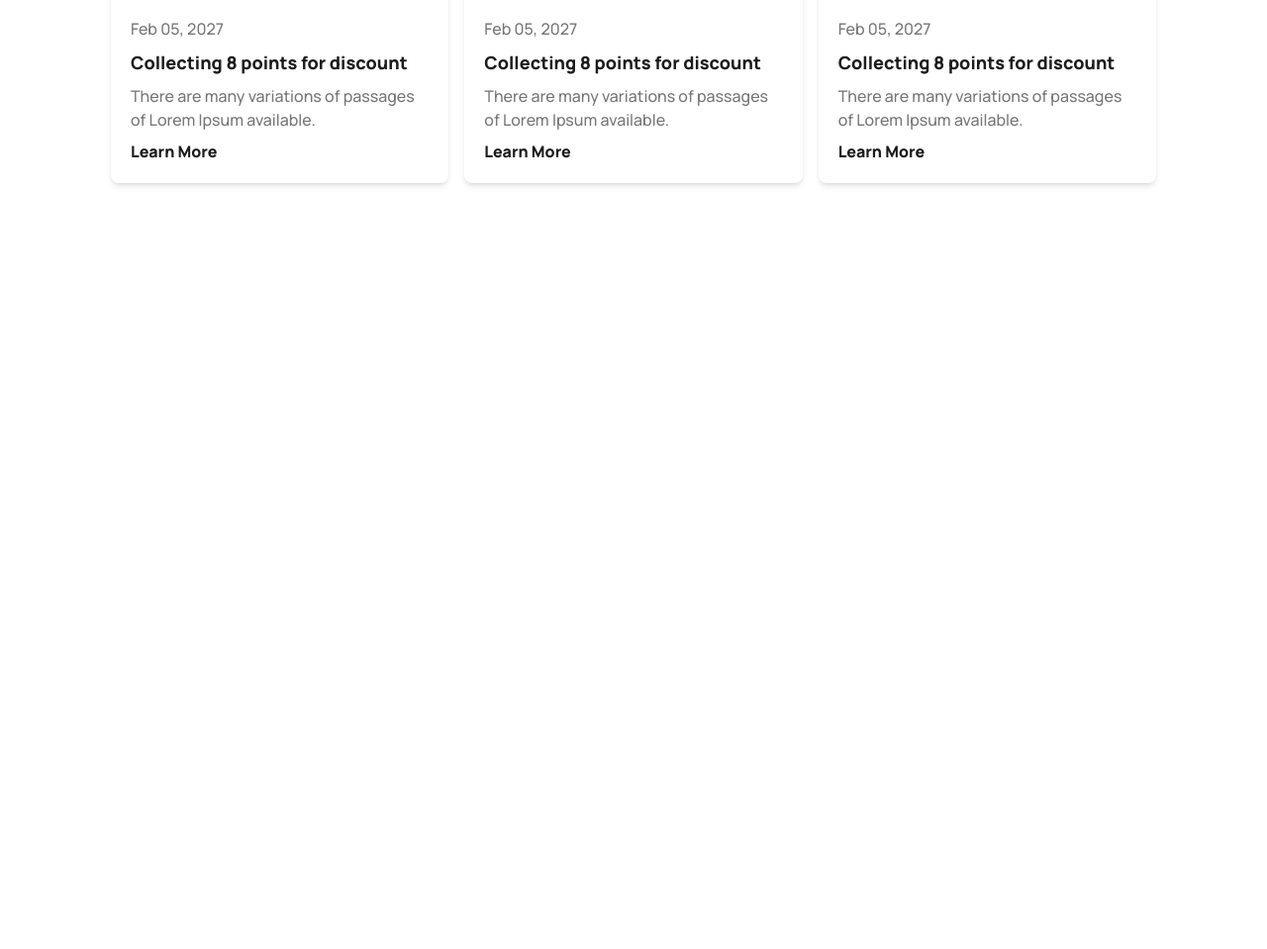
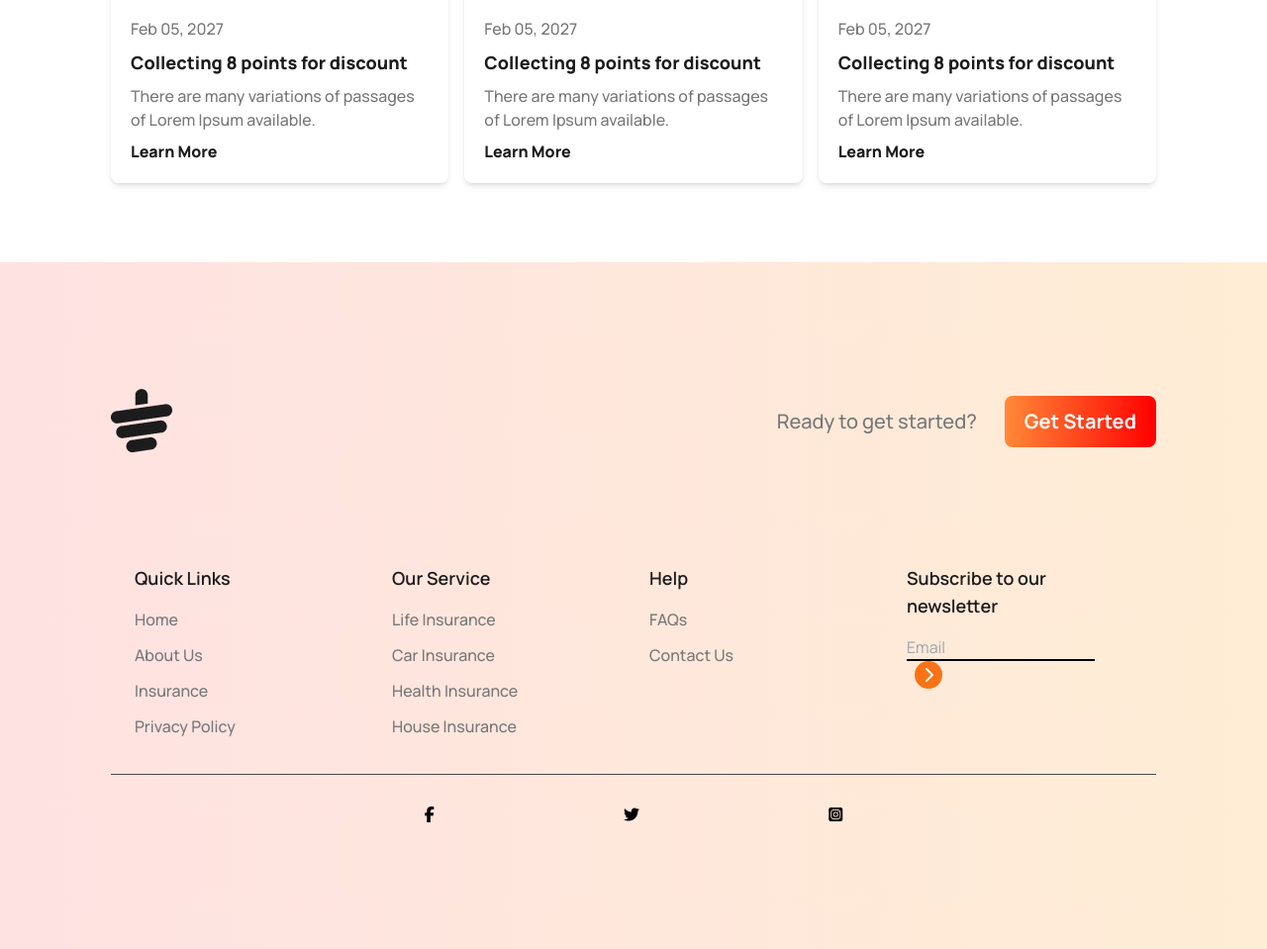
Before and after one commit to VelociRoughtor/Tea_House, a plain HTML site: page index.html in a window 1280 px wide. Shown: the part 2995-3954 px from the top of the page at 99% size. Before the commit the page ends 3260 px from the top, so only its background shows below. Drawn offline with nearby package versions, Linux system fonts and the light colour scheme.

Commit message:
Footer Section Done

```diff
--- a/index.html
+++ b/index.html
@@ -300,6 +300,66 @@
             </div>
         </section>
     </main>
+    <footer class="bg-gradient-to-r from-red-100 to-orange-100 py-10 md:py-32">
+        <div class="max-w-screen-xl mx-auto px-6 sm:px-10 lg:px-28">
+            <!-- First section (image and CTA) -->
+            <div class="flex flex-col md:flex-row justify-between items-center md:pb-28 pb-10">
+                <img src="images/cup.png" alt="">
+
+                <div class="flex flex-col md:flex-row justify-between items-center gap-4 md:gap-7 mt-5 md:mt-0">
+                    <p class="text-center md:text-left text-lg md:text-xl dark-3 font-medium">Ready to get started?</p>
+                    <button
+                        class="text-sm md:text-xl rounded-lg bg-gradient-to-r from-[#FF8938] to-[#FF0000] px-5 py-3 text-white font-bold">
+                        Get Started
+                    </button>
+                </div>
+            </div>
+
+            <!-- Links grid -->
+            <div class="grid grid-cols-2 md:grid-cols-4 mx-auto px-6 gap-8">
+                <!-- Quick Links -->
+                <div>
+                    <h3 class="dark-1 font-semibold text-lg mb-4">Quick Links</h3>
+                    <p class="dark-3 font-medium text-base mb-3">Home</p>
+                    <p class="dark-3 font-medium text-base mb-3">About Us</p>
+                    <p class="dark-3 font-medium text-base mb-3">Insurance</p>
+                    <p class="dark-3 font-medium text-base mb-3">Privacy Policy</p>
+                </div>
+                <!-- Our Service -->
+                <div>
+                    <h3 class="dark-1 font-semibold text-lg mb-4">Our Service</h3>
+                    <p class="dark-3 font-medium text-base mb-3">Life Insurance</p>
+                    <p class="dark-3 font-medium text-base mb-3">Car Insurance</p>
+                    <p class="dark-3 font-medium text-base mb-3">Health Insurance</p>
+                    <p class="dark-3 font-medium text-base mb-3">House Insurance</p>
+                </div>
+                <!-- Help -->
+                <div>
+                    <h3 class="dark-1 font-semibold text-lg mb-4">Help</h3>
+                    <p class="dark-3 font-medium text-base mb-3">FAQs</p>
+                    <p class="dark-3 font-medium text-base mb-3">Contact Us</p>
+                </div>
+                <!-- Subscribe -->
+                <div>
+                    <h3 class="dark-1 font-semibold text-lg mb-4">Subscribe to our<br>newsletter</h3>
+                    <div>
+                        <input type="email" placeholder="Email"
+                            class="bg-transparent border-b-2 border-black w-2/3 md:w-5/6">
+                        <i
+                            class="fa-solid fa-chevron-right w-7 h-7 bg-orange-500 rounded-full inline-flex justify-center items-center text-white ml-2"></i>
+                    </div>
+                </div>
+            </div>
+            <hr class="border-1 border-[#494949] w-full mt-6">
+            <div class="flex justify-center">
+                <div class="flex w-full justify-between md:w-2/5 mt-8">
+                    <i class="fa-brands fa-facebook-f"></i>
+                    <i class="fa-brands fa-twitter"></i>
+                    <i class="fa-brands fa-square-instagram"></i>
+                </div>
+            </div>
+        </div>
+    </footer>
 
 </body>
 
```
